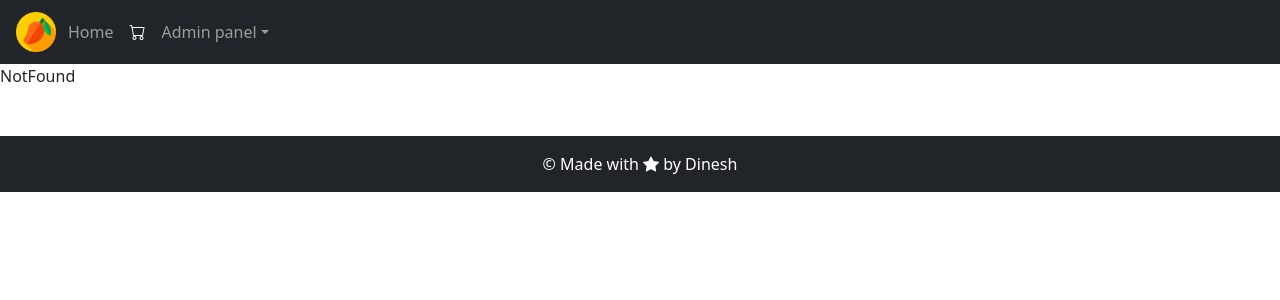
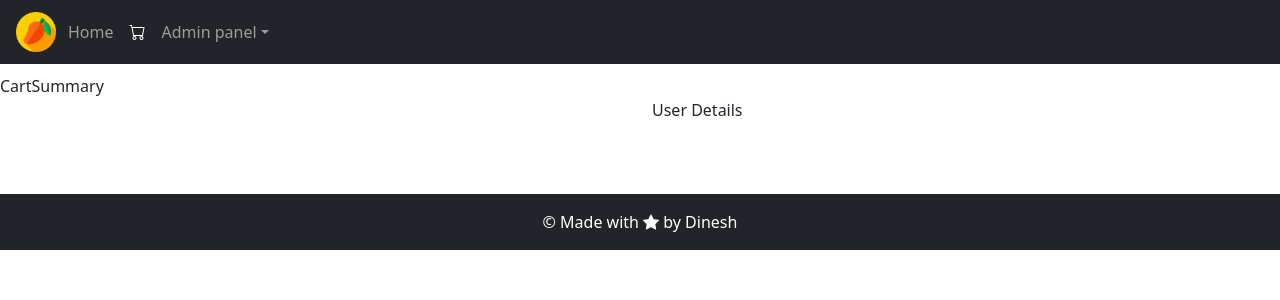
Before and after one commit to DineshShrestha/redmango-frontend, a React (Create React App) app: page /shoppingCart in a window 1280 px wide. Shown: the top 300 px of the page. Built offline with nearby package versions, Linux system fonts and the light colour scheme; no server answers.

Commit message:
shopping cart page

```diff
--- /dev/null
+++ b/src/Components/Cart/CartSummary.tsx
@@ -0,0 +1,9 @@
+import React from 'react'
+
+function CartSummary() {
+  return (
+    <div>CartSummary</div>
+  )
+}
+
+export default CartSummary
--- /dev/null
+++ b/src/Components/Cart/index.ts
@@ -0,0 +1,3 @@
+import CartSummary from "./CartSummary";
+
+export{CartSummary};
--- a/src/Container/App.tsx
+++ b/src/Container/App.tsx
@@ -1,6 +1,6 @@
 import React,{useEffect} from "react";
 import {Header, Footer} from "../Components/Layout/";
-import { Home, MenuItemDetails, NotFound } from "../Pages";
+import { Home, MenuItemDetails, NotFound, ShoppingCart } from "../Pages";
 import {Routes, Route} from 'react-router-dom';
 import { useDispatch } from "react-redux";
 import { useGetMenuItemByIdQuery } from "../Apis/menuItemApi";
@@ -13,7 +13,6 @@ function App() {
 
   useEffect(()=>{
     if(!isLoading){
-      console.log(data.result);
       dispatch(setShoppingCart(data.result?.cartItems));
     }
   }, [data]);
@@ -24,6 +23,7 @@ function App() {
       <Routes>
         <Route path="/" element={<Home/>}></Route>
         <Route path="/menuItemDetails/:menuItemId" element={<MenuItemDetails/>}></Route>
+        <Route path="/shoppingCart" element={<ShoppingCart/>}></Route>
         <Route path="*" element={<NotFound/>}></Route>
       </Routes>
     </div>
--- /dev/null
+++ b/src/Pages/ShoppingCart.tsx
@@ -0,0 +1,17 @@
+import React from 'react'
+import { CartSummary } from '../Components/Cart'
+
+function ShoppingCart() {
+  return (
+    <div className="row w-100" style={{marginTop: "10px"}}>
+        <div className="col-lg-6 col-12" style={{fontWeight: 300}}>
+            <CartSummary/>
+        </div>
+        <div className="col-lg-6 col-12 p-4">
+            User Details
+        </div>
+    </div>
+  )
+}
+
+export default ShoppingCart
--- a/src/Pages/index.ts
+++ b/src/Pages/index.ts
@@ -1,4 +1,5 @@
 import Home from "./Home";
 import NotFound from "./NotFound";
 import MenuItemDetails from "./MenuItemDetails";
-export {Home, NotFound, MenuItemDetails};
+import ShoppingCart from "./ShoppingCart";
+export {Home, NotFound, MenuItemDetails, ShoppingCart};
```
